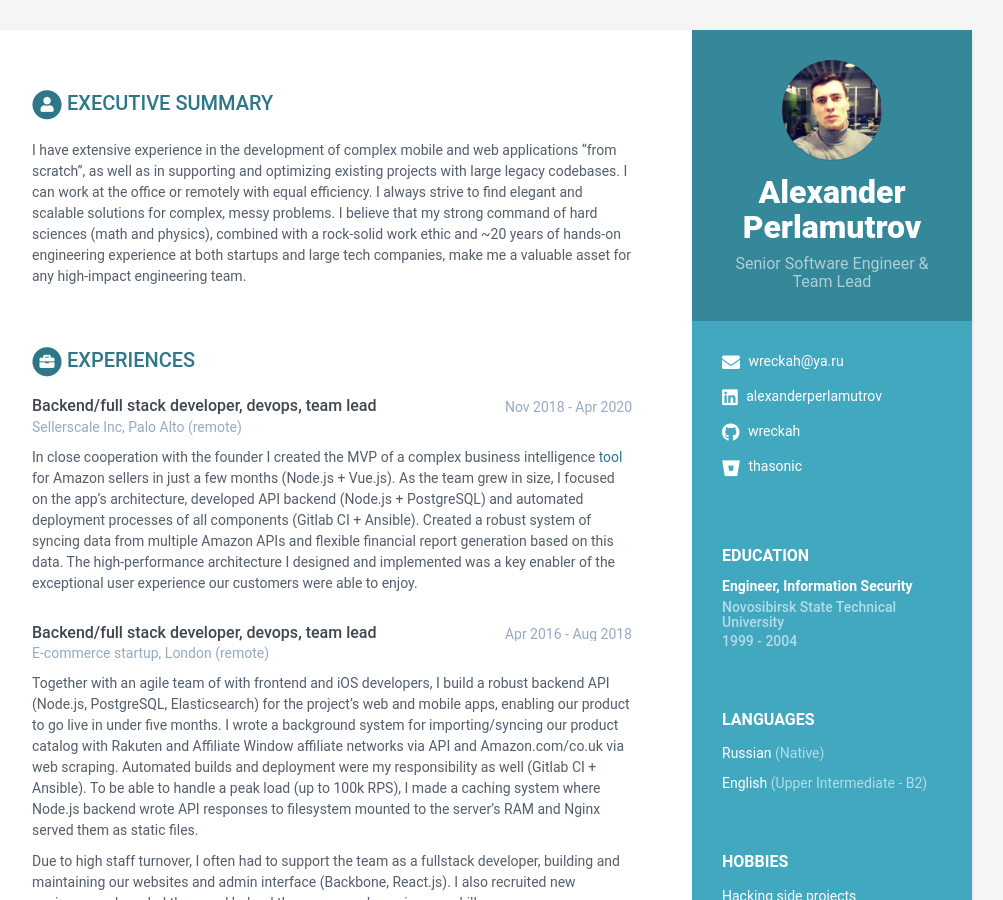
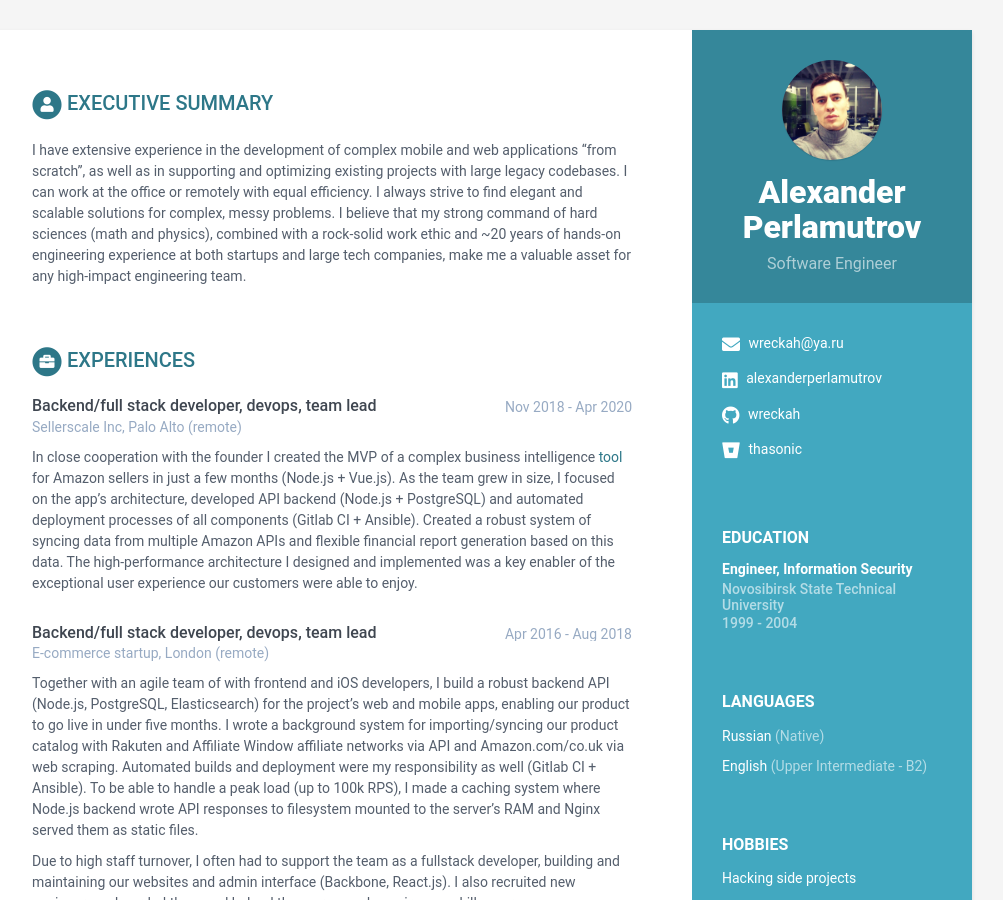
Before and after one commit to wreckah/online-cv, a Jekyll site: the page built from index.html, in a window 1280 px wide and 900 px high. Shown: the whole window, without its empty margins (168-1171 px from the left). Built offline with Jekyll 4.4.1, drawn with Linux system fonts in a browser that asks for light colours.

Commit message:
Change tagline

```diff
--- a/_data/data.yml
+++ b/_data/data.yml
@@ -3,7 +3,7 @@ sidebar:
     education: True
 
     name: Alexander Perlamutrov
-    tagline: Senior Software Engineer & Team Lead
+    tagline: Software Engineer
     avatar: profile.jpg
 
     email: wreckah@ya.ru
```
